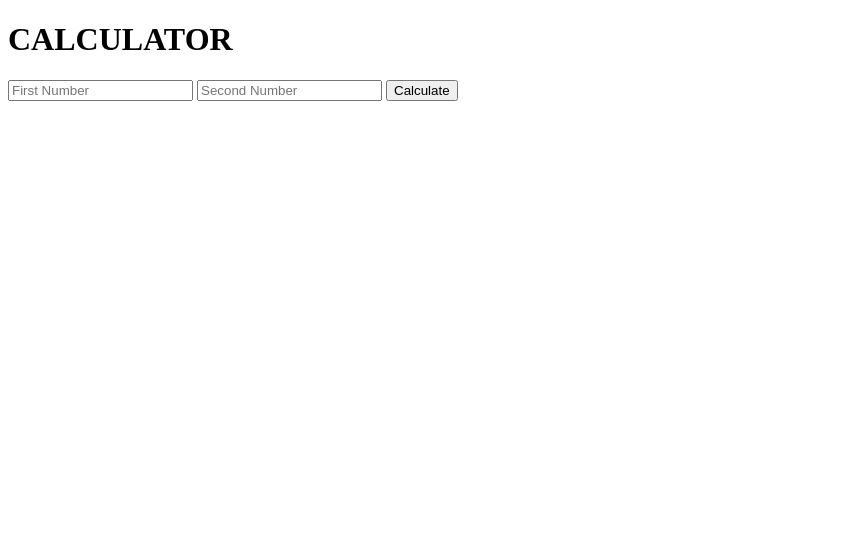
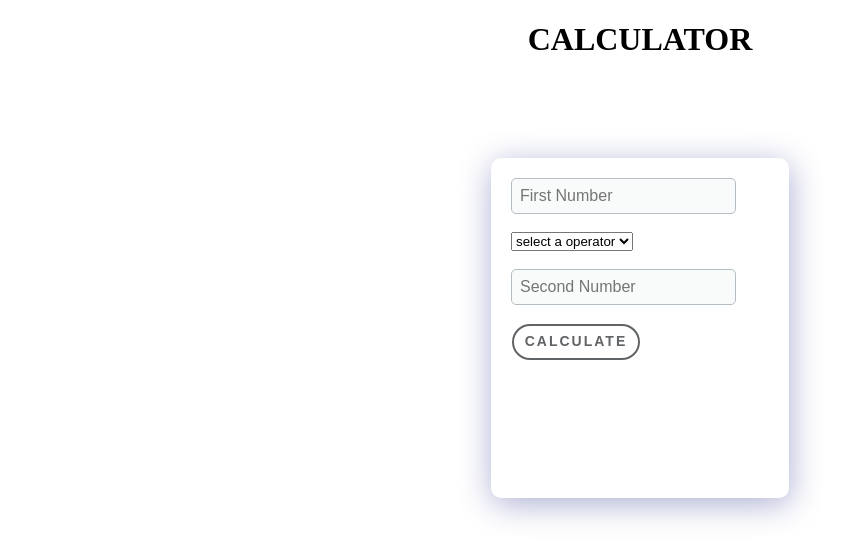
Before and after one commit to yatin73/calculator-Javascript, a website: page index.html in a window 1280 px wide. Shown: the whole page, without its empty margins (0-861 px from the left). Drawn offline with Linux system fonts and the light colour scheme.

Commit message:
Added a option for operator field and ui changes

```diff
--- a/index.html
+++ b/index.html
@@ -1,22 +1,83 @@
 <!DOCTYPE html>
 <html lang="en">
-<head>
-    <meta charset="UTF-8">
-    <meta http-equiv="X-UA-Compatible" content="IE=edge">
-    <meta name="viewport" content="width=device-width, initial-scale=1.0">
+  <head>
+    <meta charset="UTF-8" />
+    <meta http-equiv="X-UA-Compatible" content="IE=edge" />
+    <meta name="viewport" content="width=device-width, initial-scale=1.0" />
     <title>Calculator</title>
-</head>
-<body>
+  </head>
+  <style>
+    .card{
+        width: 258px;
+        height: 300px;
+        background: rgba( 255, 255, 255, 0 );
+        box-shadow: 1px 6px 32px 0 rgba( 31, 38, 135, 0.37 );
+        border-radius: 10px;
+        border-radius: 10px;
+        margin: 0 auto;
+        margin-top: 100px;
+        padding: 20px;
+    }
 
-<h1>CALCULATOR</h1>
+    input[type="text"]{   border-radius: 5px;
+                background: rgb(249, 250, 250);
+                border: 1px solid rgb(181, 189, 196);
+                font-size: 16px;
+                height: 20px;
+                line-height: 24px;
+                padding: 7px 8px;
+                color: rgb(8, 9, 10);
+                box-shadow: none;}
+                input[type="text"] :focus{
+                    background-color: #fff;
+                    border-color: #3b49df;
+                    box-shadow: 1px 1px 0 #3b49df;
+                }
 
-<form action="/" method="POST">
 
-    <input type="text" name="num1" placeholder="First Number">
-    <input type="text" name="num2" placeholder="Second Number">
-    <button type="submit">Calculate</button>
+    button{
+        display: inline-block;
+                    outline: none;
+                    cursor: pointer;
+                    font-size: 14px;
+                    line-height: 1;
+                    border-radius: 500px;
+                    transition-property: background-color,border-color,color,box-shadow,filter;
+                    transition-duration: .3s;
+                    border: 1px solid transparent;
+                    letter-spacing: 2px;
+                    min-width: 130px;
+                    text-transform: uppercase;
+                    white-space: normal;
+                    font-weight: 700;
+                    text-align: center;
+                    padding: 6px 7px 9px;
+                    color: #616467;
+                    box-shadow: inset 0 0 0 2px #616467;
+                    background-color: transparent;
+                    height: 38px;
+    }
+                    button:hover{
+                        color: #fff;
+                        background-color: #616467;
+                    }
 
-</form>
-
-</body>
+    </style>
+  <body>
+    <center><h1>CALCULATOR</h1></center>
+<div class="card">
+    <form action="/" method="POST">
+      <input type="text" name="num1" placeholder="First Number" /><br /><br />
+      <select name="operator">
+        <option value="select">select a operator</option>
+        <option value="add">Addition</option>
+        <option value="subtract">Subtraction</option>
+        <option value="multiply">Multiplication</option>
+        <option value="Divide">Division</option>
+</select><br /><br />
+      <input type="text" name="num2" placeholder="Second Number" /><br />
+      <br /><button type="submit">Calculate</button>
+      </div>
+    </form>
+  </body>
 </html>
--- a/package.json
+++ b/package.json
@@ -4,12 +4,14 @@
   "description": "",
   "main": "calculator.js",
   "scripts": {
+    "start": "nodemon calculator.js",
     "test": "echo \"Error: no test specified\" && exit 1"
   },
   "author": "",
   "license": "ISC",
   "dependencies": {
     "body-parser": "^1.19.0",
-    "express": "^4.17.1"
+    "express": "^4.17.1",
+    "nodemon": "^2.0.20"
   }
 }
```
Also changed, not shown: calculator.js (+21 -12 lines), 1 other file.
